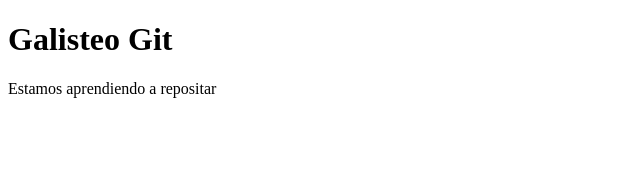
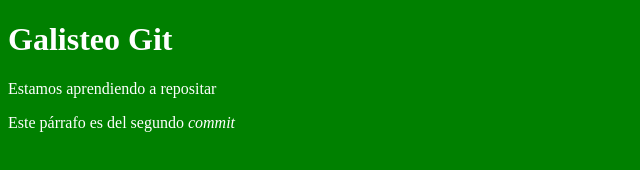
Before and after one commit to galismedac/daw, a plain HTML site: page index.html in a window 1280 px wide. Shown: the whole page, without its empty margins (0-640 px from the left). Drawn offline with Linux system fonts and the light colour scheme.

Commit message:
verde y blanco

```diff
--- /dev/null
+++ b/css/estilo.css
@@ -0,0 +1,5 @@
+body{
+	background-color: green;
+	color: white;
+	font-style: Verdana, Helvetica, sans-serif;
+}
--- a/index.html
+++ b/index.html
@@ -4,11 +4,13 @@
 	<meta charset="utf-8">
 	<meta name="viewport" content="width=device-width, initial-scale=1">
 	<title>Galisteo Git</title>
+	<link rel="stylesheet" type="text/css" href="css/estilo.css">
 </head>
 <body>
-<h1>
-	Galisteo Git
-</h1>
-<p>Estamos aprendiendo a repositar</p>
+	<h1>
+		Galisteo Git
+	</h1>
+	<p>Estamos aprendiendo a repositar</p>
+	<p>Este párrafo es del segundo <i>commit</i></p>
 </body>
 </html>
```
